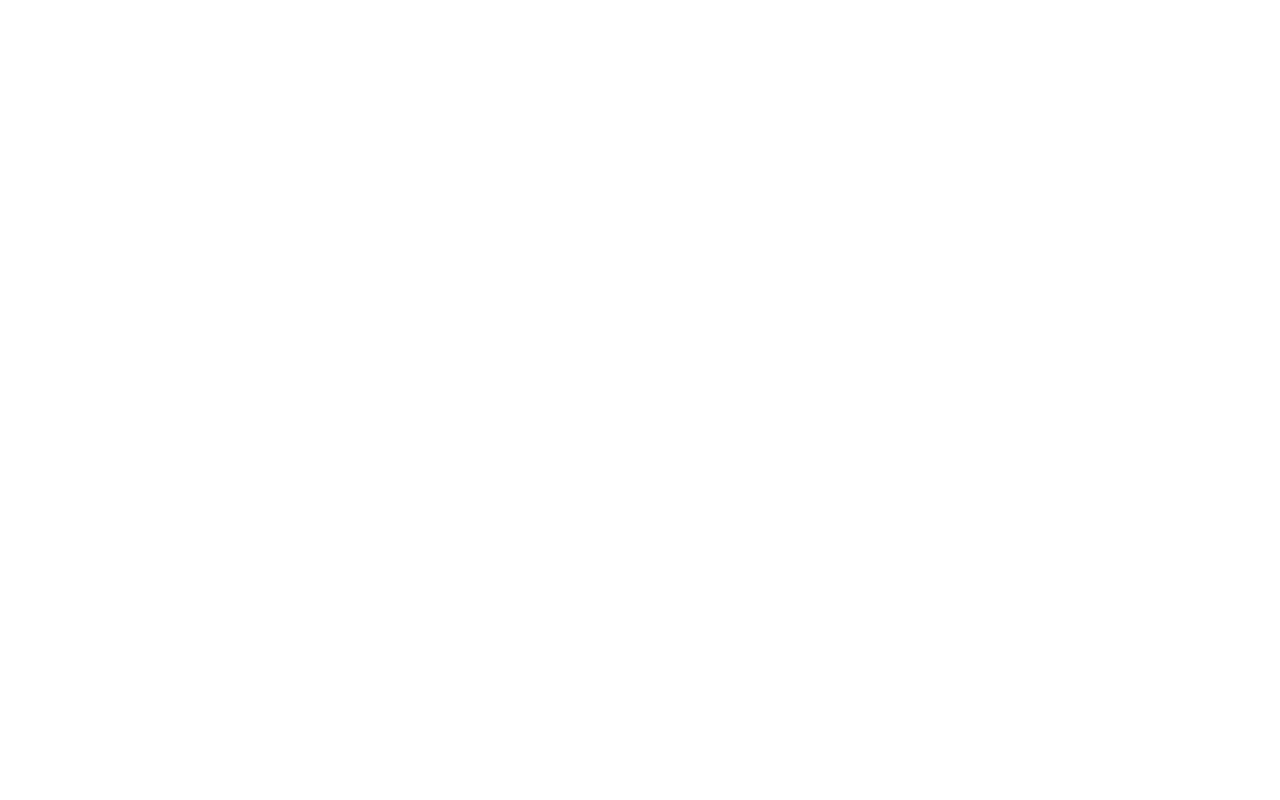
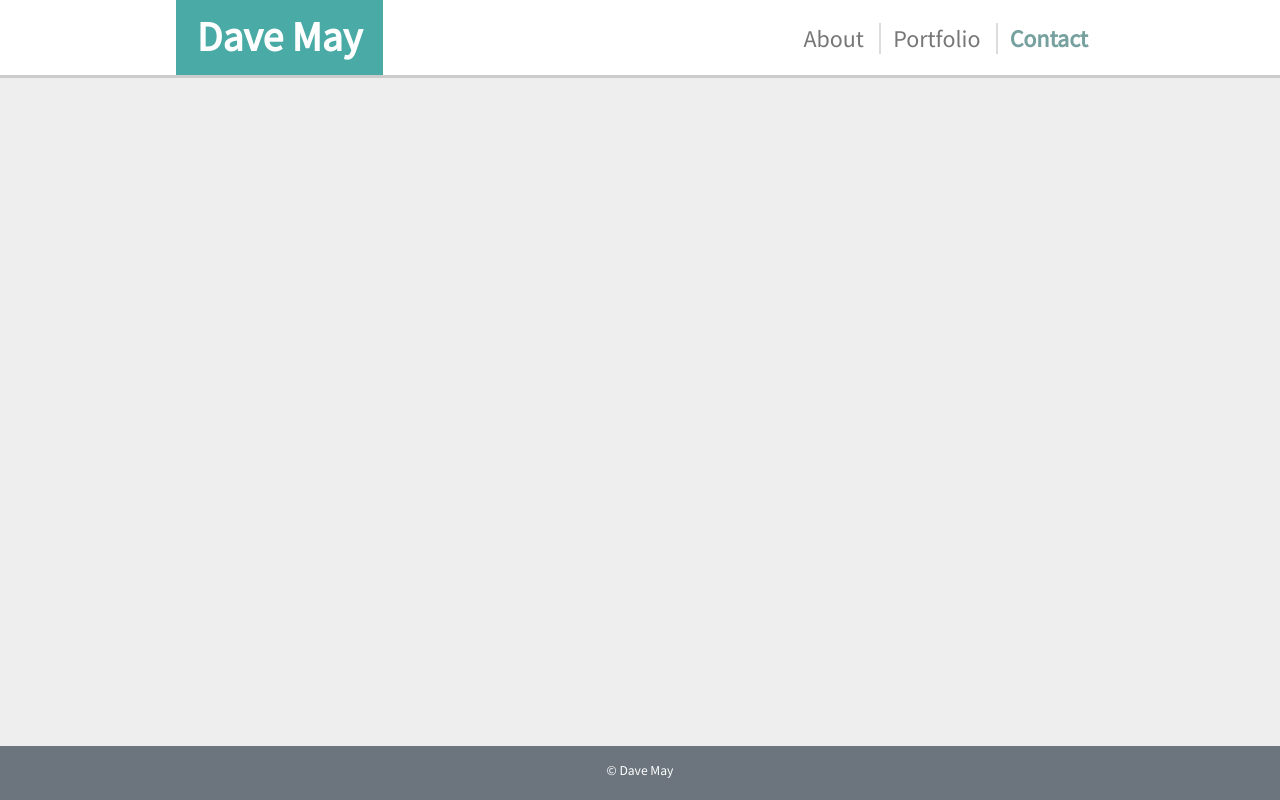
Before and after one commit to echo-dave/Bootstrap-Portfolio, a plain HTML site: page contact.html in a window 1280 px wide. Drawn offline with nearby package versions, Linux system fonts and the light colour scheme.

Commit message:
link contact and portfolio in menu and add the basic header footer to those pages

```diff
--- a/contact.html
+++ b/contact.html
@@ -0,0 +1,33 @@
+<!DOCTYPE html>
+<html lang="en">
+<head>
+    <meta charset="UTF-8">
+    <meta name="viewport" content="width=device-width, initial-scale=1.0">
+    <meta http-equiv="X-UA-Compatible" content="ie=edge">
+    <link rel="stylesheet" href="https://stackpath.bootstrapcdn.com/bootstrap/4.3.1/css/bootstrap.min.css" integrity="sha384-ggOyR0iXCbMQv3Xipma34MD+dH/1fQ784/j6cY/iJTQUOhcWr7x9JvoRxT2MZw1T" crossorigin="anonymous">
+    <link href="https://fonts.googleapis.com/css?family=Source+Sans+Pro&display=swap" rel="stylesheet">
+    <link rel="stylesheet" href="assets/css/typography.css">
+    <link rel="stylesheet" href="assets/css/styles.css">
+    <title>Bootstrap Porfolio</title>
+</head>
+<body>
+    <header>
+            <div class="headerWrap mx-md-auto">
+
+                    <h1 class="title">Dave May</h1>
+
+                    <nav class="hMenu mr-md-3">
+                        <ul>
+                            <li><a href="index.html">About</a></li>
+                            <li><a href="portfolio.html">Portfolio</a></li>
+                            <li class="currentPage">Contact</li>
+                        </ul>
+                    </nav>
+                </div>
+    </header>
+<body>
+
+
+        <footer class="fixed-bottom bg-secondary pt-3 text-white"><p class="copyright text-center">© Dave May</p></footer>
+</body>
+</html>
```
Also changed, not shown: index.html (+1 -1 lines), portfolio.html (+33 -0 lines).
